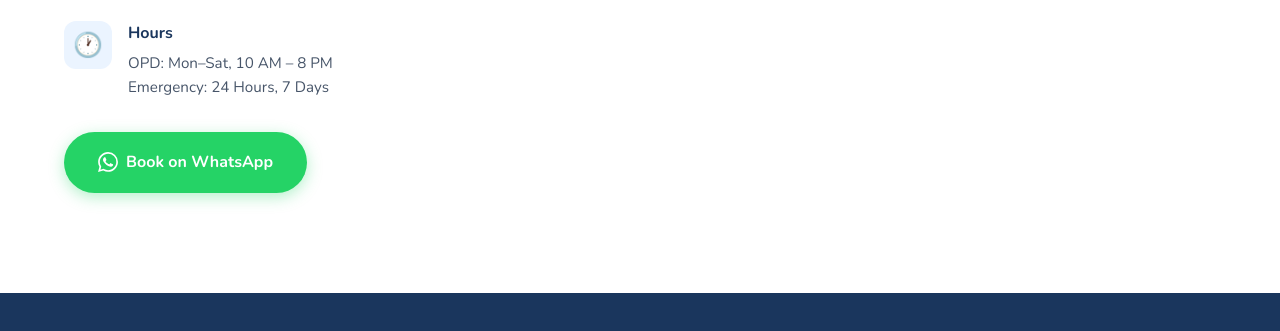
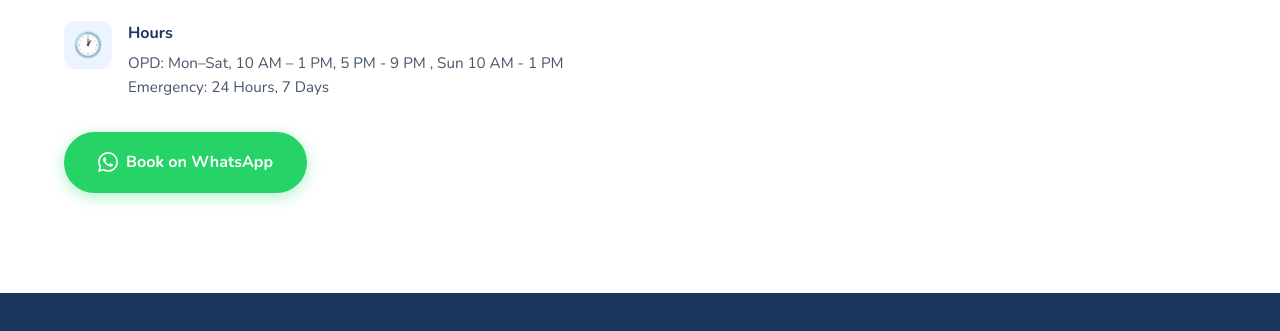
Before and after one commit to mjchildrenhospital/mjchildrenhospital, a plain HTML site: page index.html in a window 1280 px wide. Shown: the part 6365-6696 px from the top of the page. Drawn offline with nearby package versions, Linux system fonts and the light colour scheme.

Commit message:
Update index.html

```diff
--- a/index.html
+++ b/index.html
@@ -376,7 +376,7 @@
               <div class="contact-icon">🕐</div>
               <div>
                 <strong>Hours</strong>
-                <p>OPD: Mon–Sat, 10 AM – 8 PM<br>Emergency: 24 Hours, 7 Days</p>
+                <p>OPD: Mon–Sat, 10 AM – 1 PM, 5 PM - 9 PM , Sun 10 AM - 1 PM <br>Emergency: 24 Hours, 7 Days</p>
               </div>
             </div>
           </div>
```
